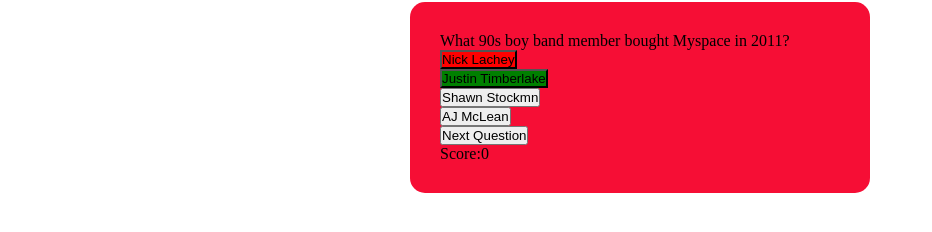
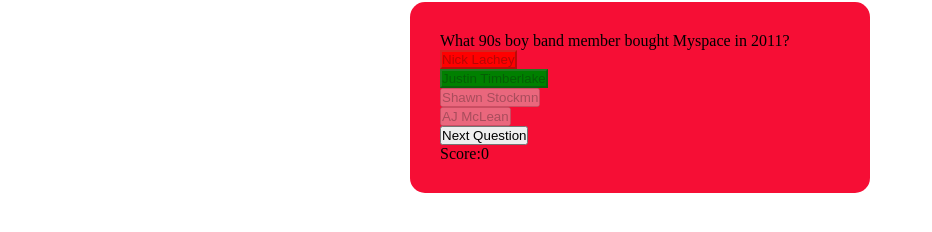
Before and after one commit to leoniemclaughlin7/general-knowledge-quiz, a plain HTML site: page index.html in a window 1280 px wide. Both pictures are taken after a click on the button "Nick Lachey". Shown: the part 40-272 px from the top of the page, without its empty margins (0-932 px from the left). Drawn offline with Linux system fonts and the light colour scheme.

Commit message:
Add diasbleAnswers function

```diff
--- a/assets/js/script.js
+++ b/assets/js/script.js
@@ -43,6 +43,7 @@
  * Displayes correct or incorrect answer to user
  */
 function getAnswer() {
+    disableAnswers();
     let choosenAnswer = this.innerText;
     if (quizQuestion[questionCounter].correctAnswer === choosenAnswer) {
         score++;
@@ -63,10 +64,19 @@
  */
 function resetAnswers() {
     for (let i = 0; i < answers.length; i++) {
-        answers[i].classList.remove("correct");
-        answers[i].classList.remove("incorrect");
+        answers[i].classList.remove('correct');
+        answers[i].classList.remove('incorrect');
+        answers[i].removeAttribute("disabled", "disabled");
+    }
+}
+
+function disableAnswers() {
+    for (let i = 0; i < answers.length; i++) {
+        answers[i].setAttribute("disabled", "disabled");
     }
 }
 
 
+
+
 showQuestion(quizQuestion, questionCounter);
```
Also changed, not shown: assets/css/style.css (line endings or trailing spaces).
